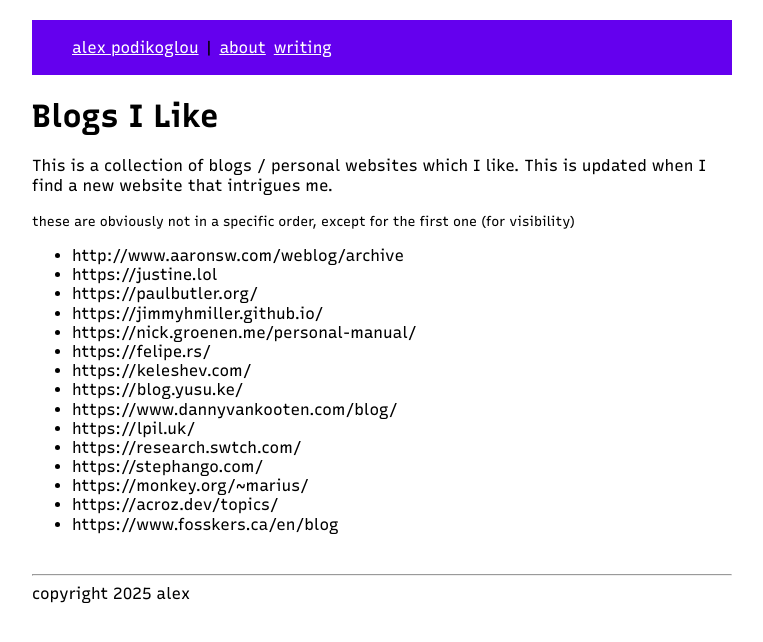
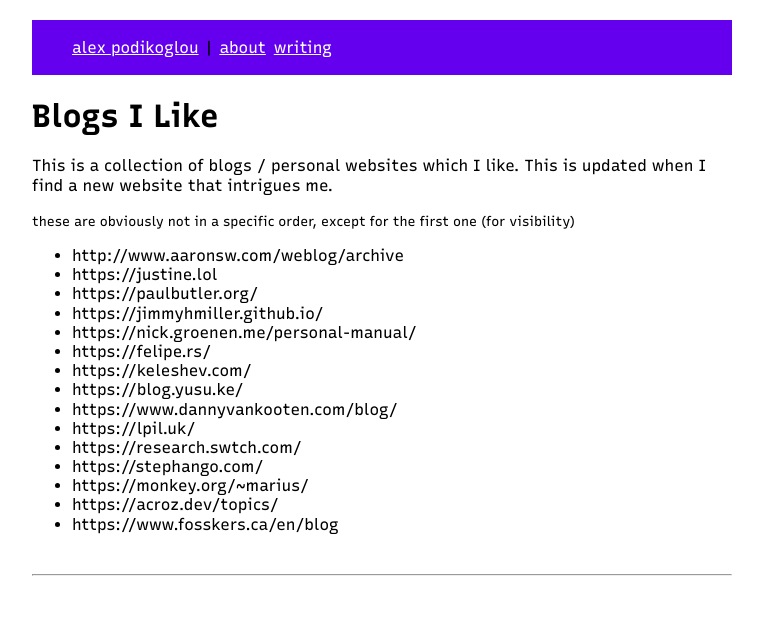
Before and after one commit to podikoglou/podikoglou.eu, a Jekyll site: the page built from _misc/blogs-i-like.md, in a window 1280 px wide. Shown: the top 642 px of the page, without its empty margins (258-1021 px from the left). Built offline with Jekyll 4.4.1, drawn with Linux system fonts in a browser that asks for light colours.

Commit message:
remove footer

```diff
--- a/_includes/footer.html
+++ b/_includes/footer.html
@@ -1,2 +1 @@
 <hr>
-copyright 2025 alex
```
